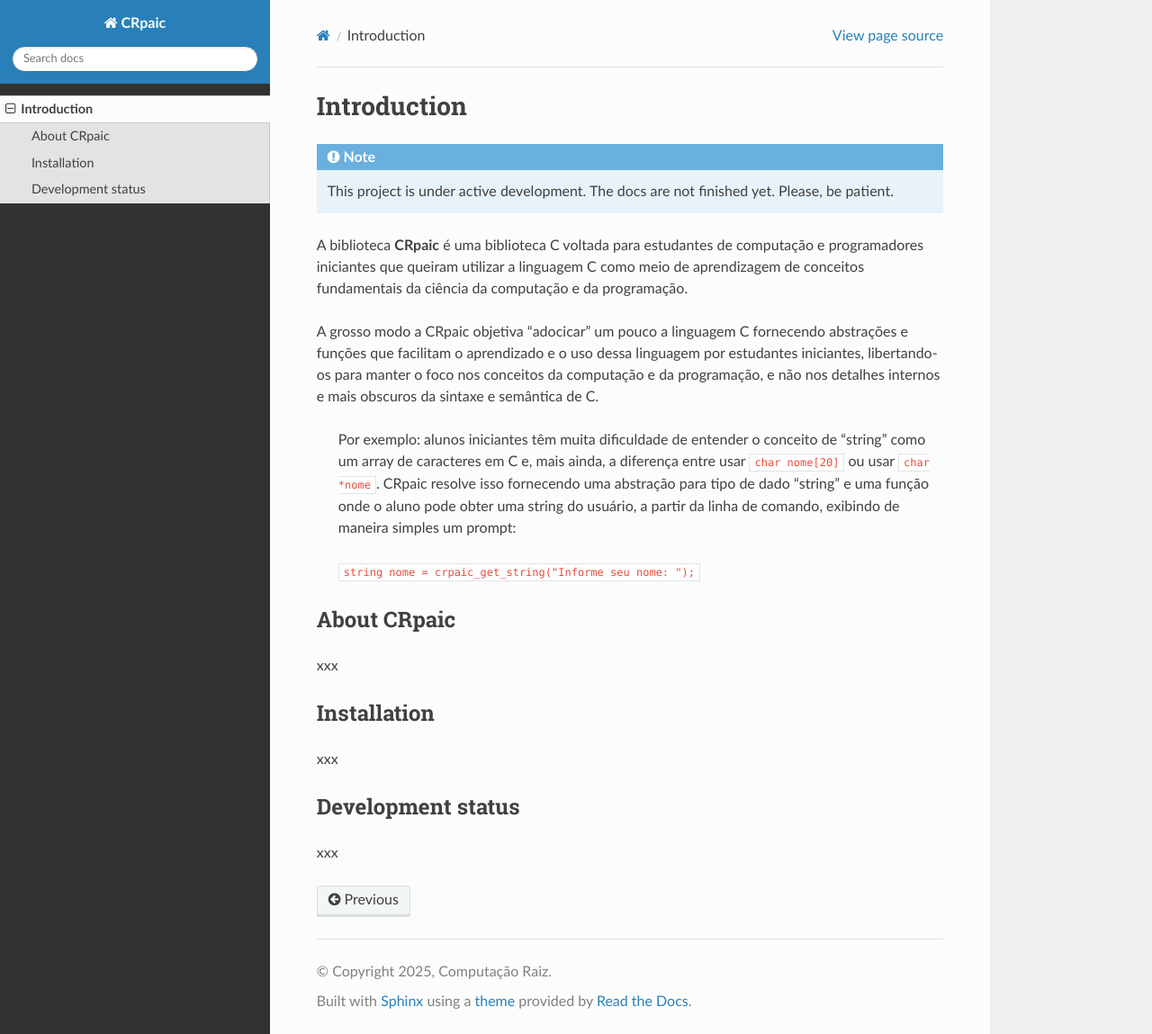
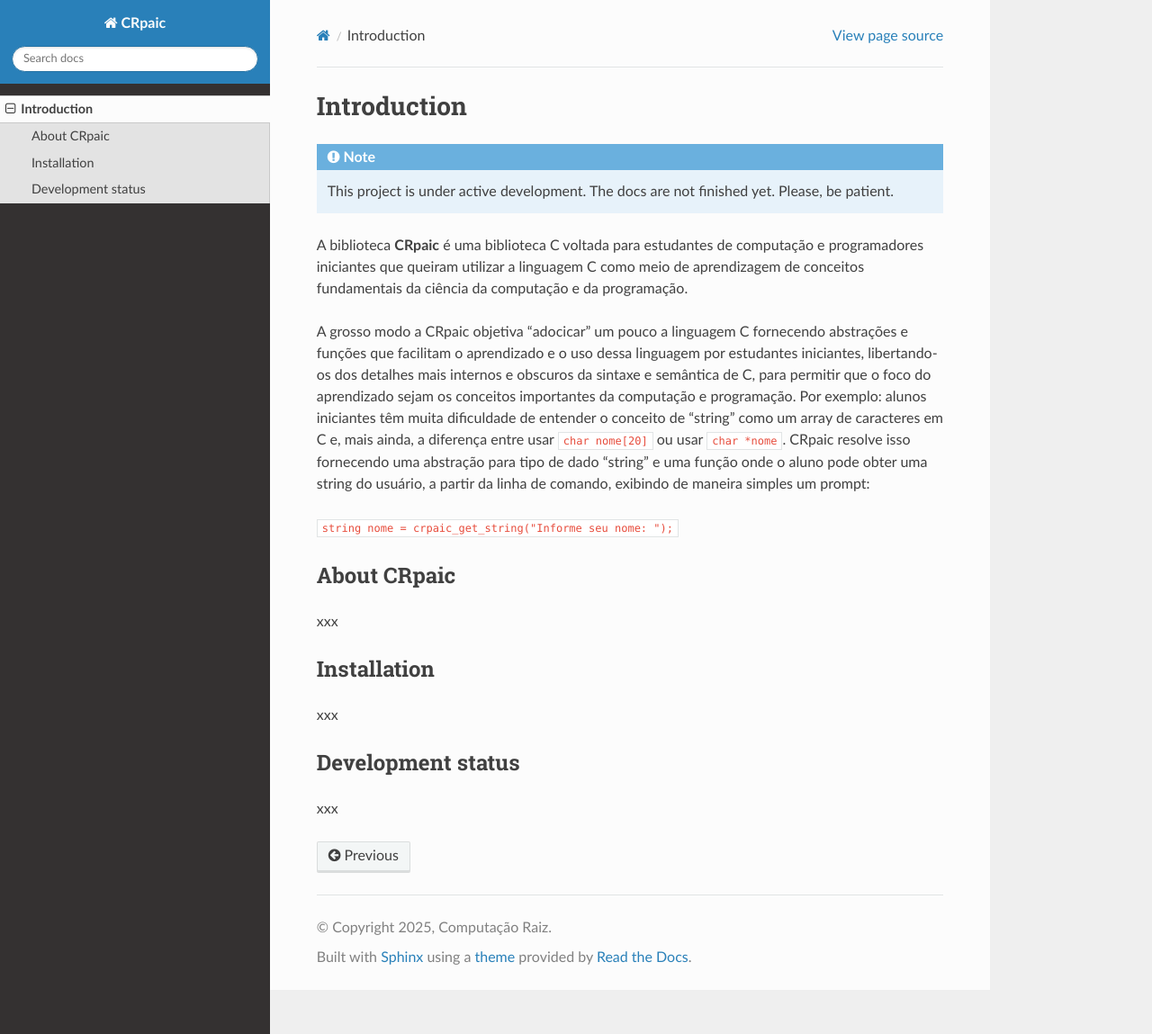
Before and after one commit to computacaoraiz/CRpaic_docs, a Sphinx documentation site: the page built from docs/source/intro.rst, in a window 1280 px wide and 1149 px high. Shown: the whole window at 90% size. Built offline with Sphinx 7.4.7 and the Read the Docs theme 3.1.0, drawn with Linux system fonts in a browser that asks for light colours.

Commit message:
Teste para a introdução

```diff
--- a/docs/source/intro.rst
+++ b/docs/source/intro.rst
@@ -16,19 +16,17 @@ programação.
 
 A grosso modo a CRpaic objetiva "adocicar" um pouco a linguagem C fornecendo
 abstrações e funções que facilitam o aprendizado e o uso dessa linguagem por
-estudantes iniciantes, libertando-os para manter o foco nos conceitos da
-computação e da programação, e não nos detalhes internos e mais obscuros da
-sintaxe e semântica de C.
+estudantes iniciantes, libertando-os dos detalhes mais internos e obscuros da
+sintaxe e semântica de C, para permitir que o foco do aprendizado sejam os
+conceitos importantes da computação e programação. Por exemplo: alunos
+iniciantes têm muita dificuldade de entender o conceito de "string" como um
+array de caracteres em C e, mais ainda, a diferença entre usar :code:`char
+nome[20]` ou usar :code:`char *nome`. CRpaic resolve isso fornecendo uma
+abstração para tipo de dado "string" e uma função onde o aluno pode obter uma
+string do usuário, a partir da linha de comando, exibindo de maneira simples um
+prompt:
 
-    Por exemplo: alunos iniciantes têm muita dificuldade de entender o conceito
-    de "string" como um array de caracteres em C e, mais ainda, a diferença
-    entre usar :code:`char nome[20]` ou usar :code:`char *nome`. CRpaic resolve
-    isso fornecendo uma abstração para tipo de dado "string" e uma função onde o
-    aluno pode obter uma string do usuário, a partir da linha de comando,
-    exibindo de maneira simples um prompt:
-
-    :code:`string nome = crpaic_get_string("Informe seu nome: ");`
-
+:code:`string nome = crpaic_get_string("Informe seu nome: ");`
 
 ============
 About CRpaic
```
Also changed, not shown: intro.rst (+10 -11 lines).
